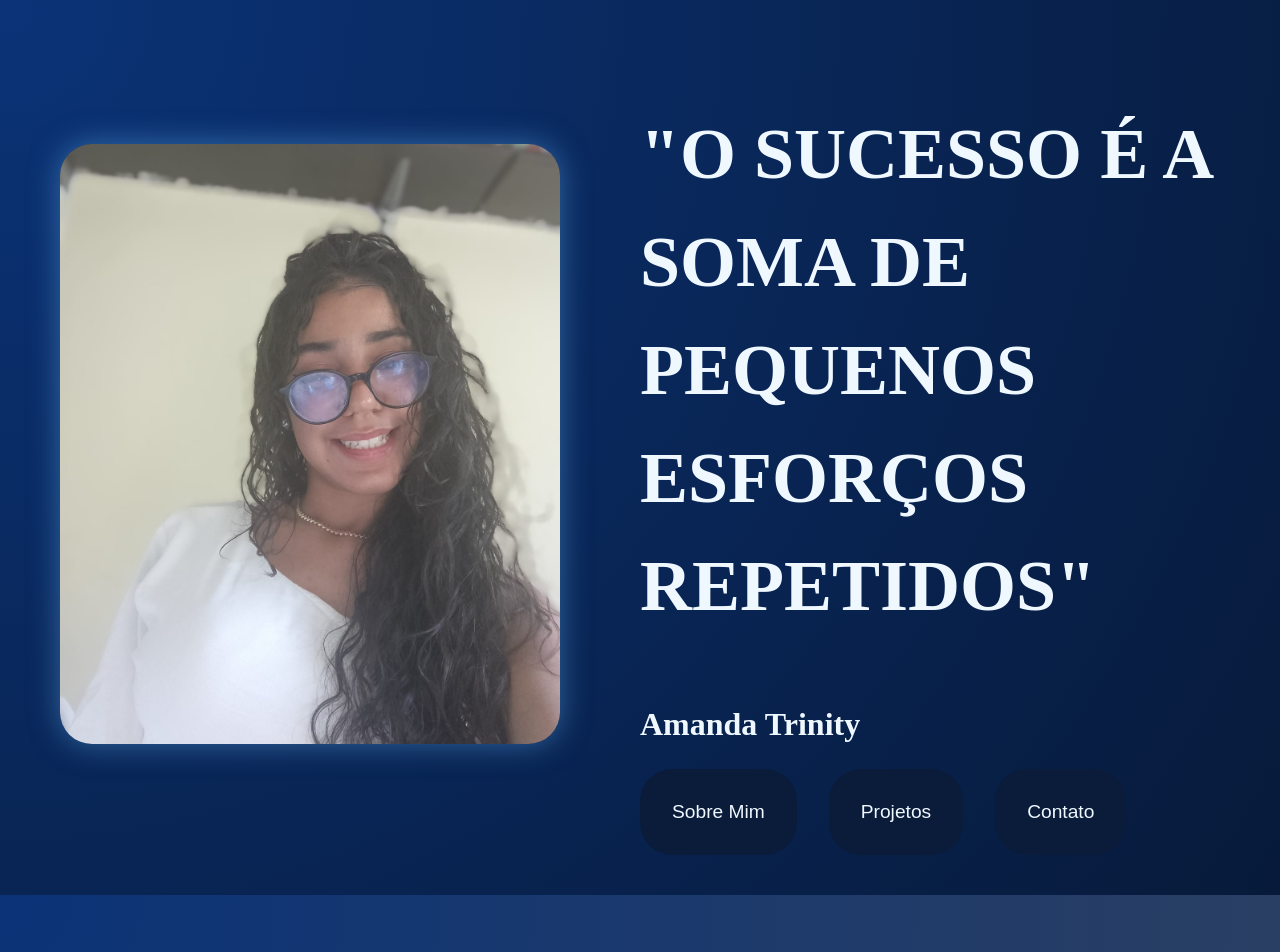
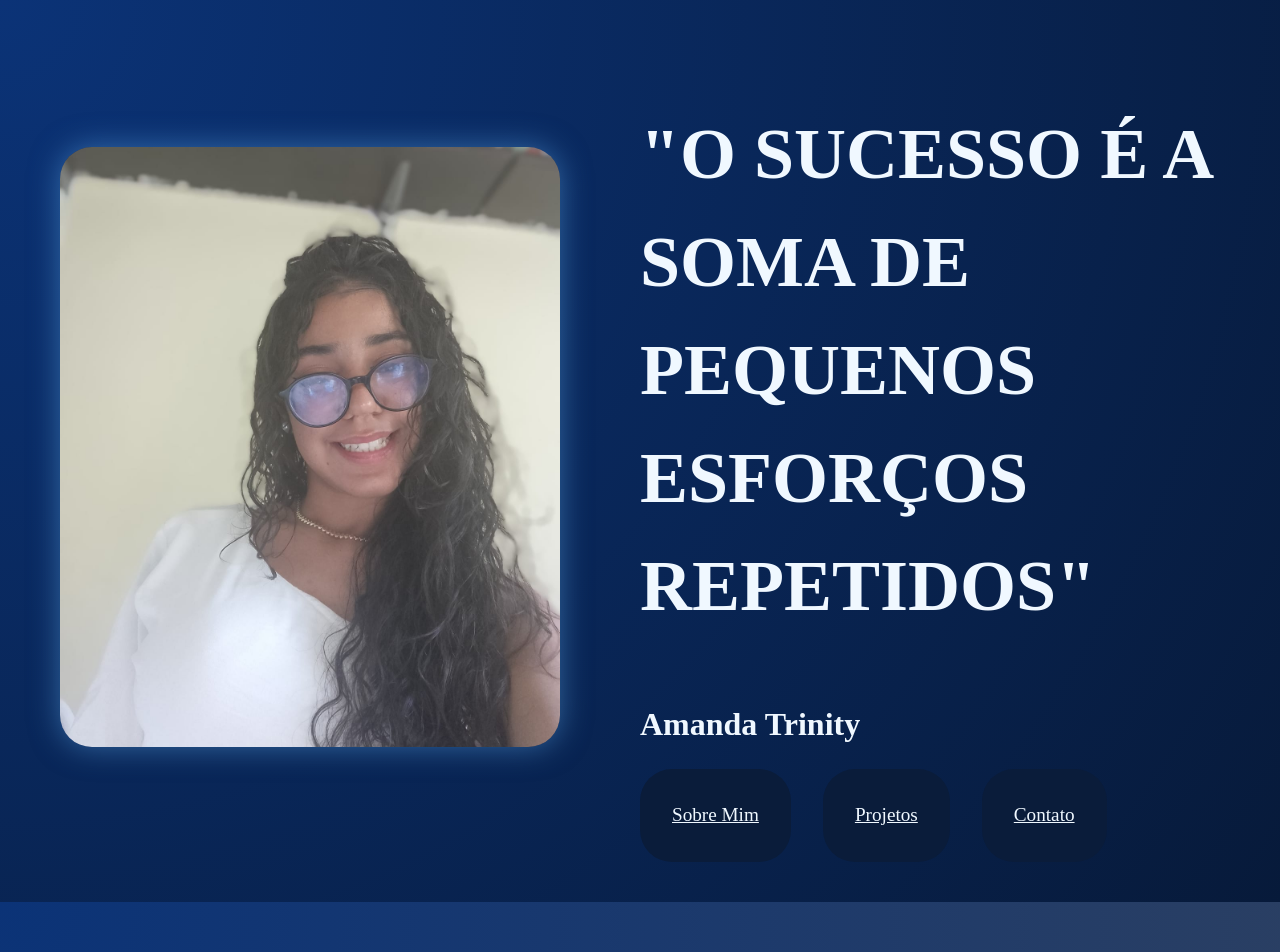
Before and after one commit to AmandaTrinity/portfolio, a React (Vite) app: page / in a window 1280 px wide. Shown: the top 952 px of the page. Built offline with nearby package versions, Linux system fonts and the light colour scheme.

Commit message:
feature(header): redireciona o usuário ao clicar em algum dos botões

```diff
--- a/src/componentes/header.tsx
+++ b/src/componentes/header.tsx
@@ -15,9 +15,9 @@ const Header = () => {
                     <h1>Amanda Trinity</h1>
                 </div>
                 <div className="botoes">
-                    <button className="botao">Sobre Mim</button>
-                    <button className="botao">Projetos</button>
-                    <button className="botao">Contato</button>
+                    <a href="#sobre" className="botao">Sobre Mim</a>
+                    <a href="#projetos" className="botao">Projetos</a>
+                    <a href="#contato" className="botao">Contato</a>
                 </div>
             </div>
         </div>
```
